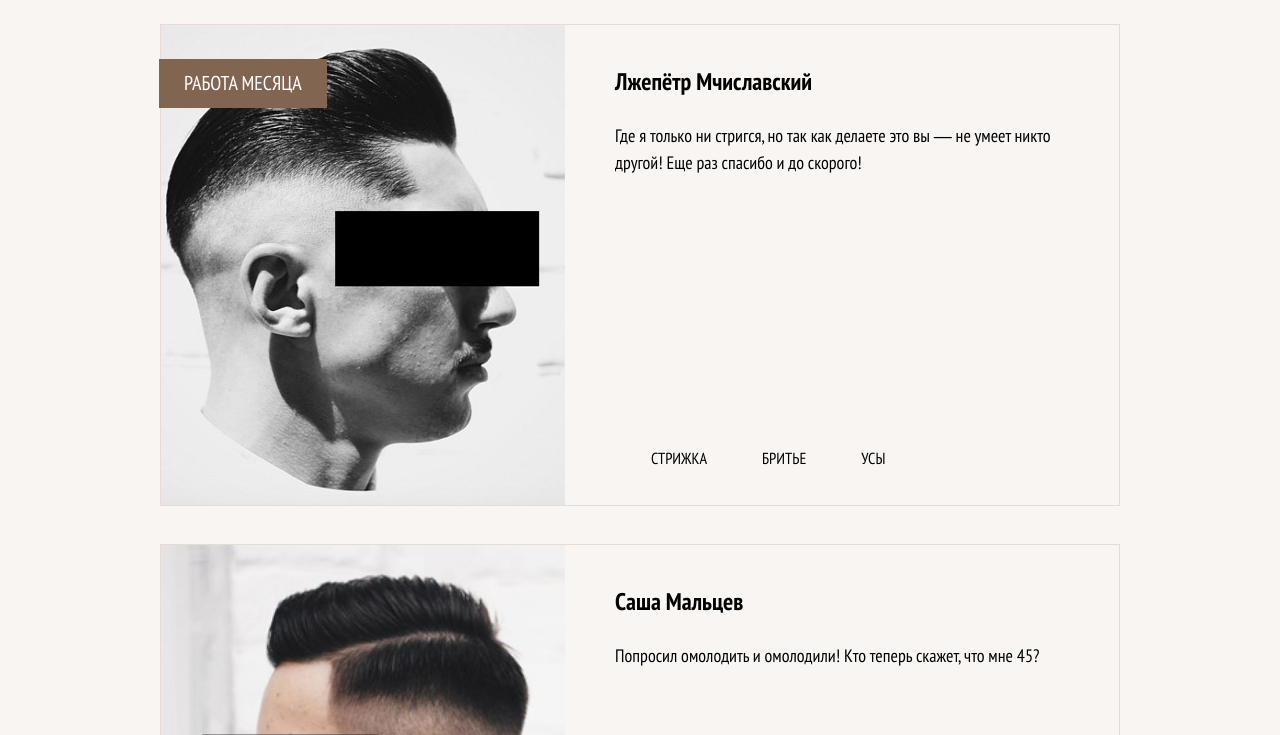
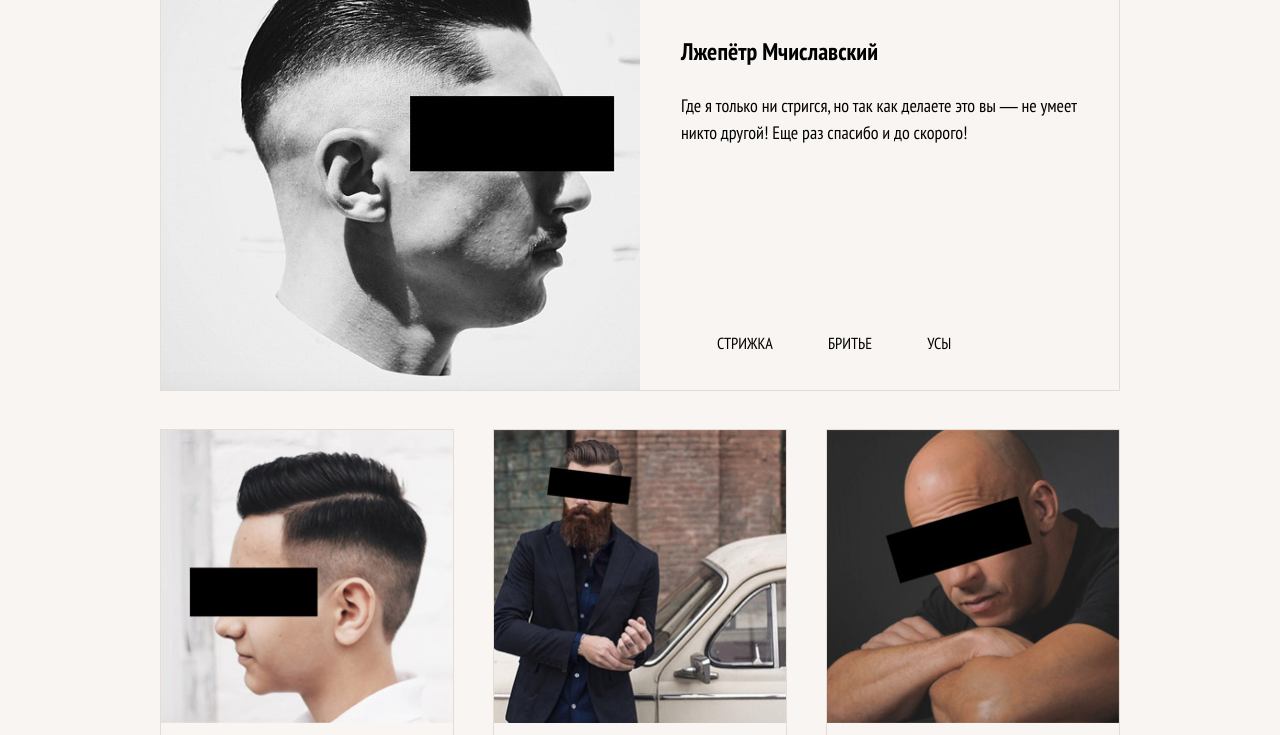
Before and after one commit to JemiJe/barber-training--2, a website: page works.html in a window 1280 px wide. Shown: the part 655-1390 px from the top of the page. Drawn offline with Linux system fonts and the light colour scheme.

Commit message:
works (desk)

```diff
--- a/sass/blocks/works.scss
+++ b/sass/blocks/works.scss
@@ -3,7 +3,7 @@
   flex-flow: row wrap;
 
   padding: 29px 6% 70px;
-  padding-bottom: 111px; /* TEMP HACK */
+  // padding-bottom: 111px; /* TEMP HACK */
 
   color: #000000;
 
@@ -12,7 +12,15 @@
   @media #{$tablet-width} {
     padding: 51px 0px 70px;
     margin-top: -183px;
-    padding-bottom: 106px; /* TEMP HACK */
+    // padding-bottom: 106px; /* TEMP HACK */
+  }
+
+  @media #{$desktop-width} {
+    justify-content: space-between;
+    align-content: flex-start;
+
+    padding: 51px 0px 87px;
+    margin-top: -340px;
   }
 
   h1 {
@@ -33,6 +41,10 @@
       flex: 1 1;
       padding: 15px 27px;
     }
+
+    @media #{$desktop-width} {
+      min-height: 247px;
+    }
   }
 
   .works__item {
@@ -49,12 +61,22 @@
       margin-top: 38px;
     }
 
+    @media #{$desktop-width} {
+      align-content: flex-start;
+
+      flex: 0 1 294px;
+    }
+
     .works__photo {
       height: 176px;
 
       @media #{$tablet-width} {
         height: 293px;
         width: 42.18%;
+      }
+
+      @media #{$desktop-width} {
+        width: 100%;
       }
 
       &--1 {
@@ -78,6 +100,15 @@
     &--favorite {
       position: relative;
 
+      @media #{$desktop-width} {
+        flex: 1 1 100%;
+        margin-top: 80px;
+
+        .works__content-right {
+          padding: 100px 18px 15px;
+        }
+      }
+
       &::before {
         position: absolute;
         display: block;
@@ -95,18 +126,37 @@
 
         @media #{$tablet-width} {
           top: 34px;
-          left: -2px;
+        }
+
+        @media #{$desktop-width} {
+          left: auto;
+          right: 0;
         }
       }
 
       .works__photo {
         height: 480px;
+
+        @media #{$desktop-width} {
+          width: 50%;
+        }
+      }
+
+      .works__desc {
+
+        @media #{$desktop-width} {
+          padding: 17px 23px !important;
+        }
       }
     }
 
     .works__desc {
       width: 100%;
       padding: 17px 23px;
+
+      @media #{$desktop-width} {
+        padding: 3px 7px;
+      }
 
       h1 {
         margin-bottom: 13px;
```
Also changed, not shown: css/style.css.
